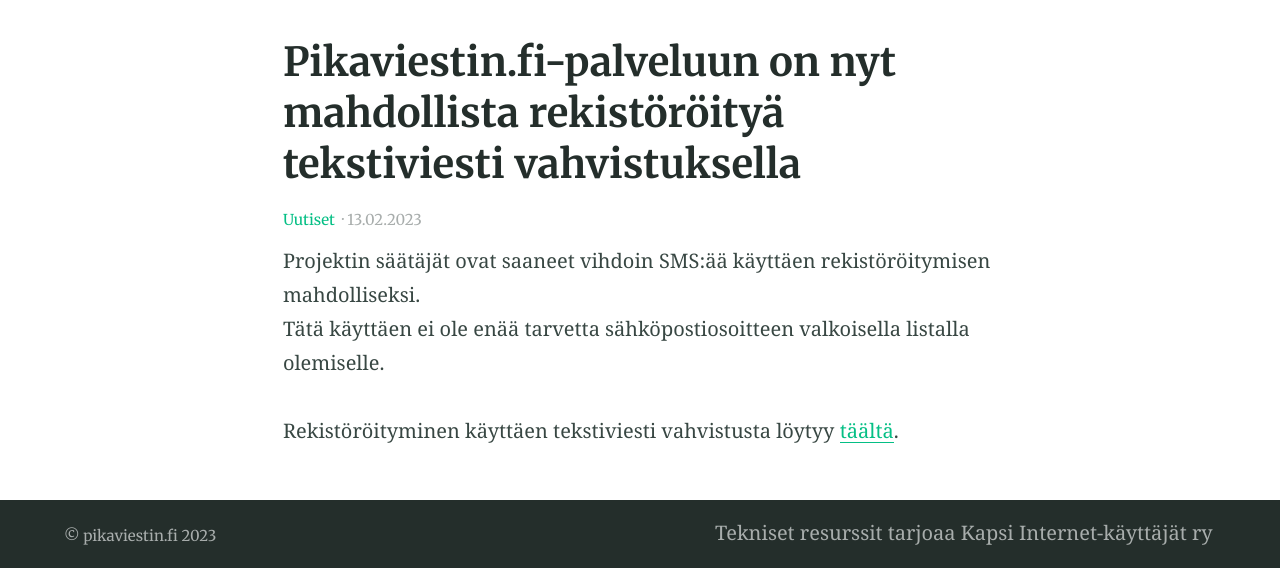
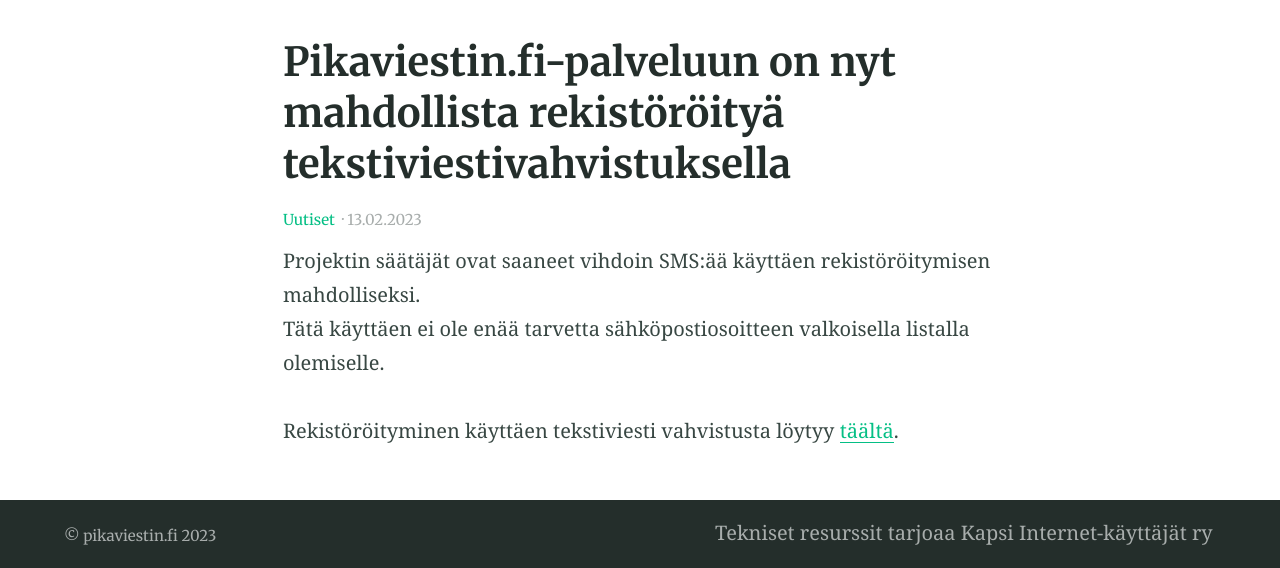
Before and after one commit to pikaviestin/website-www.pikaviestin.fi, a Jekyll site: the page built from _posts/2023-02-13-tunnuksen-luonti-tekstiviestilla.md, in a window 1280 px wide. Shown: the part 424-992 px from the top of the page. Built offline with Jekyll 4.4.1, drawn with Linux system fonts in a browser that asks for light colours.

Commit message:
Kielen korjausta

```diff
--- a/_posts/2023-02-13-tunnuksen-luonti-tekstiviestilla.md
+++ b/_posts/2023-02-13-tunnuksen-luonti-tekstiviestilla.md
@@ -1,5 +1,5 @@
 ---
-title: Pikaviestin.fi-palveluun on nyt mahdollista rekistöröityä tekstiviesti vahvistuksella
+title: Pikaviestin.fi-palveluun on nyt mahdollista rekistöröityä tekstiviestivahvistuksella
 categories:
 - Uutiset
 feature_image: "https://picsum.photos/2560/600?image=872"
```
